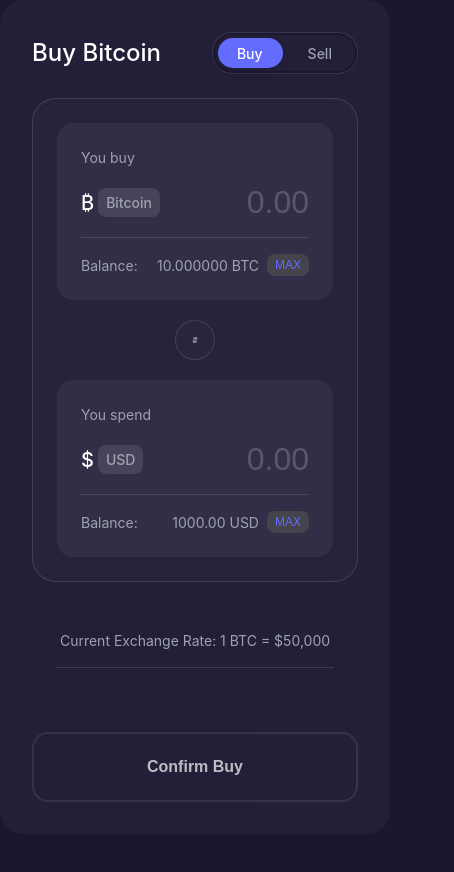
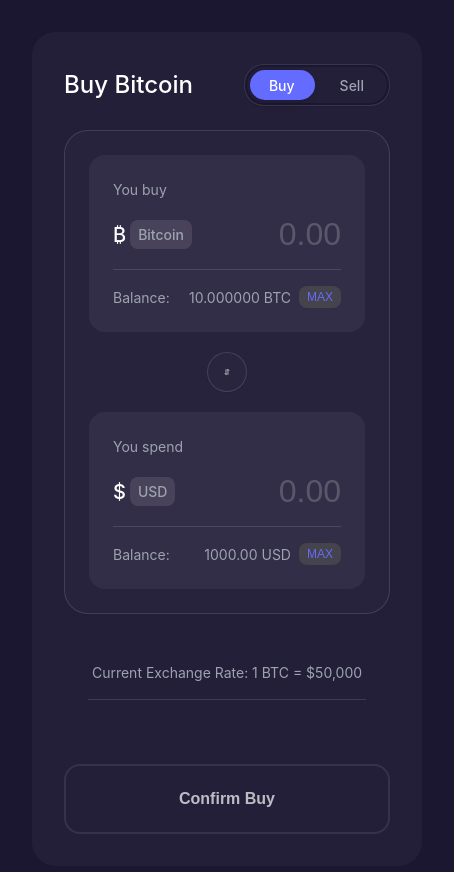
Before and after one commit to Claratj/x-bitcoin-exchange-exercise, a React (Vite) app in the folder xapo-frontend-challenge/: page / in a window 390 px wide. Shown: the top 872 px of the page, 454 px wide, since content can reach past the window. Before the commit the page ends 844 px from the top, so only its background shows below. Built offline with nearby package versions, Linux system fonts and the light colour scheme; no server answers.

Commit message:
feat: enhance ExchangePage layout with improved styling
- Added relative positioning to .exchange-page for better layout control.
- Set minimum height to 100vh and added padding for improved spacing and responsiveness.

```diff
--- a/xapo-frontend-challenge/src/pages/ExchangePage/ExchangePage.css
+++ b/xapo-frontend-challenge/src/pages/ExchangePage/ExchangePage.css
@@ -1,12 +1,15 @@
 /* Base styles - Mobile first */
 .exchange-page {
   /* Layout */
+  position: relative;
   display: flex;
   flex-direction: column;
   align-items: center;
 
   /* Box model */
   width: 100%;
+  min-height: 100vh;
+  padding: var(--spacing-xl);
   gap: var(--spacing-lg);
 }
 
```
